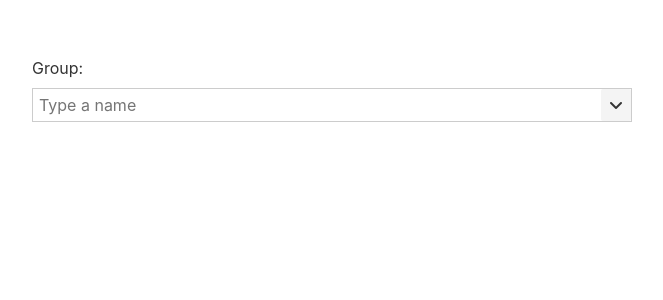
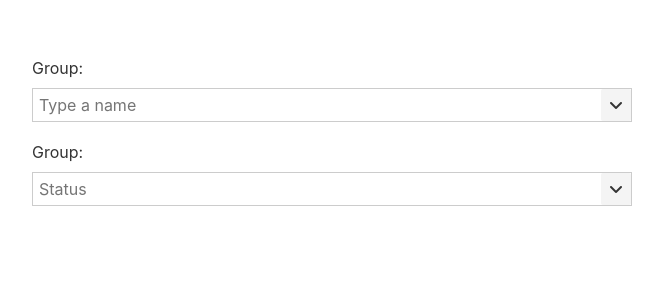
Before and after one commit to Ascarbek/svelte-suggestbox, a Svelte app: page / in a window 1280 px wide. Shown: the top 300 px of the page, without its empty margins (308-971 px from the left). Built offline with nearby package versions, Linux system fonts and the light colour scheme.

Commit message:
input focus

```diff
--- a/src/App.svelte
+++ b/src/App.svelte
@@ -6,13 +6,26 @@
   let items = countries;
 
   let selectedCountries = [];
+  let selectedStatus = '';
+
+  let statuses = ['created', 'working', 'postponed'];
+
+  $: {
+    console.log(selectedStatus);
+  }
 
 </script>
 
 <div class="app">
   <div class="feature-field">
     <label>Group:</label>
-    <SuggestBox placeholder={"Type a name"} items={items} getSearchValue={item => item.name} bind:selectedItems={selectedCountries} >
+    <SuggestBox placeholder={"Type a name"} items={countries} getSearchValue={item => item.name} bind:selectedItems={selectedCountries} closeOnSelect={false}>
+    </SuggestBox>
+  </div>
+
+  <div class="feature-field">
+    <label>Group:</label>
+    <SuggestBox placeholder={"Status"} items={statuses} bind:selectedItem={selectedStatus} multiSelect={false}>
     </SuggestBox>
   </div>
 </div>
--- a/src/SuggestBox.svelte
+++ b/src/SuggestBox.svelte
@@ -8,13 +8,14 @@
   export let getSearchValue = item => item;
   export let filter = (item, value) => getSearchValue(item).toLowerCase().indexOf(value.toLowerCase()) > -1;
   export let sortComparator = (a, b) => getSearchValue(a) > getSearchValue(b) ? 1 : getSearchValue(a) < getSearchValue(b) ? -1 : 0;
-  export let onItemSelect = item => selectedItems = [...selectedItems, item];
+  export let onItemSelect = item => multiSelect ? selectedItems = [...selectedItems, item] : selectedItem = item;
   export let onNewItem = item => console.log('new item:', item);
   export let callDelay = 0;
 
   export let enableInput = true;
   export let typeAhead = true;
   export let multiSelect = true;
+  export let closeOnSelect = true;
   export let selectedItem = {};
   export let selectedItems = [];
 
@@ -32,7 +33,9 @@
     else {
       onNewItem(value);
     }
-    closeDropDown();
+    if(closeOnSelect) {
+      closeDropDown();
+    }
   }
 
   function keydown(e) {
@@ -83,6 +86,11 @@
 
   function closeDropDown() {
     showDropDown = false;
+    isHoveringDropDown = false;
+  }
+
+  function blur() {
+    !isHoveringDropDown ? closeDropDown() : null;
   }
 
   let timeoutHandle;
@@ -112,10 +120,12 @@
     selectedItems.forEach(i => selectionMap[getSearchValue(i)] = true)
   }
 
+  let input;
+
 </script>
 
 <div class="suggest-box">
-  <div class="input">
+  <div class="input" on:click={() => input.focus()}>
     <div class="selection">
       {#each selectedItems as item, index}
         <slot name="selected-item" isFirst={index === 0} isLast={index === selectedItems.length - 1}>
@@ -124,9 +134,9 @@
       {/each}
     </div>
 
-    <input readonly={!enableInput} bind:value={value} on:keydown={keydown} on:focus={openDropDown} on:blur={() => !isHoveringDropDown ? closeDropDown() : null} {placeholder} >
+    <input bind:this={input} readonly={!enableInput} bind:value={value} on:keydown={keydown} on:focus={openDropDown} on:blur={blur} {placeholder} >
 
-    <button on:click={() => showDropDown ? closeDropDown() : openDropDown()} on:blur={() => !isHoveringDropDown ? closeDropDown() : null} tabindex={-1} >
+    <button>
       <slot name="trigger-button">
         <i class="trigger fa fa-angle-down"></i>
       </slot>
@@ -141,7 +151,7 @@
         </div>
       </slot>
     {:else}
-      <div class="drop-down" on:mouseenter={() => isHoveringDropDown = true} on:mouseleave={() => isHoveringDropDown = false} >
+      <div class="drop-down" on:mouseenter={() => isHoveringDropDown = true} on:mouseleave={() => isHoveringDropDown = false} on:blur={blur} tabindex="1">
         {#if suggestedItems.length}
           <slot name="result-count" count={suggestedItems.length}>
             <div class="result-count">{suggestedItems.length} items found</div>
@@ -185,6 +195,7 @@
     border: 1px solid #ccc;
     padding-left: 6px;
     box-sizing: border-box;
+    outline: 0;
   }
 
   .input input {
@@ -247,6 +258,7 @@
     background: #ffffff;
     z-index: 1;
     box-sizing: border-box;
+    outline: 0;
   }
 
   .item {
@@ -258,13 +270,13 @@
     background: #fafafa;
   }
 
-  .item.current {
-    background: #fffbe6;
-    /*color: white;*/
-  }
-
   .item.selected {
     background: #cccccc;
     color: white;
   }
+
+  .item.current {
+    background: #fffbe6;
+    color: inherit;
+  }
 </style>
```
